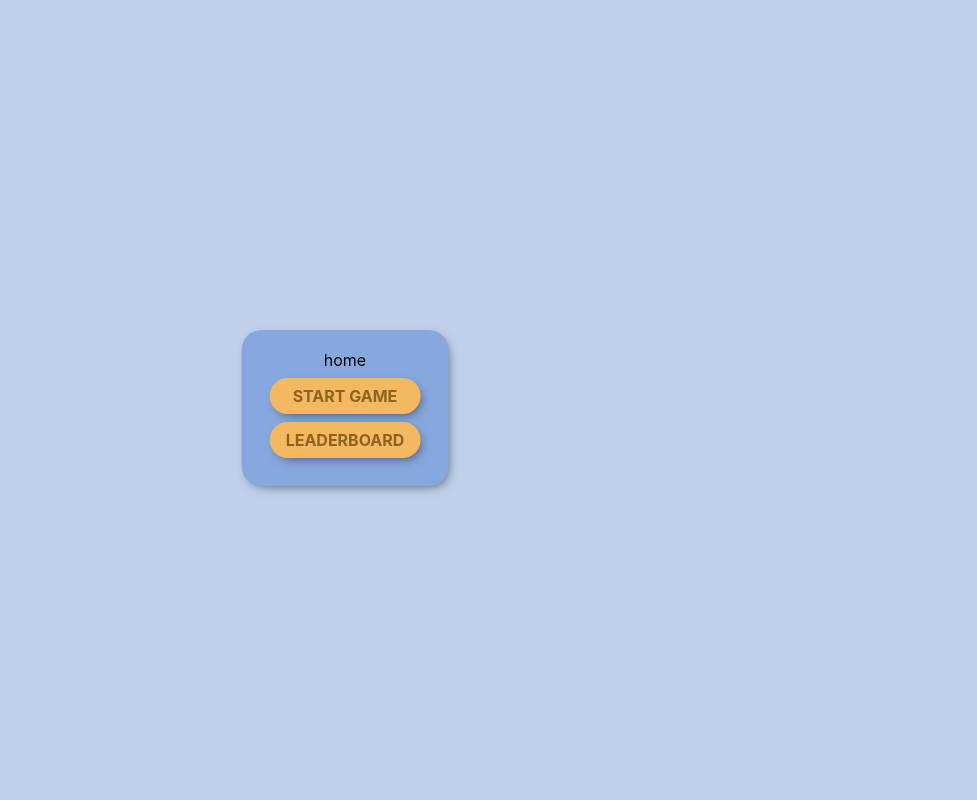
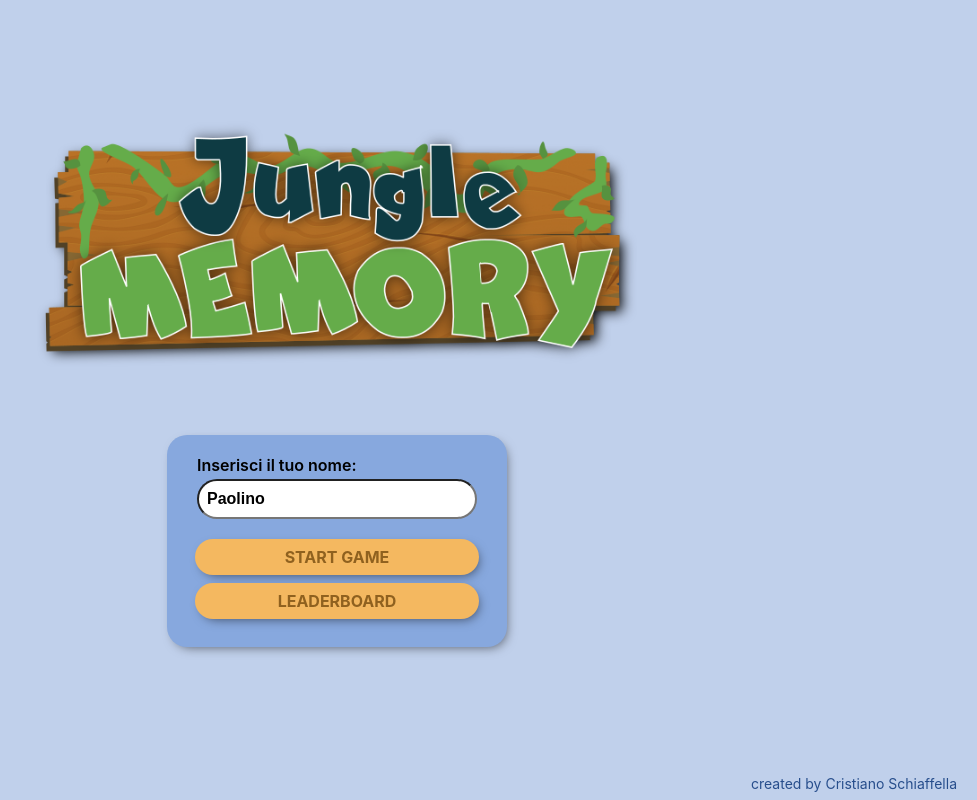
Before and after one commit to crischiaff/memory-game, a React (Create React App) app: page / in a window 1280 px wide. Shown: the whole page, without its empty margins (303-1280 px from the left). Built offline with nearby package versions, Linux system fonts and the light colour scheme.

Commit message:
homepage completed + add zustand

```diff
--- a/package.json
+++ b/package.json
@@ -15,7 +15,8 @@
     "react-router-dom": "^6.11.1",
     "react-scripts": "5.0.1",
     "typescript": "^4.9.5",
-    "web-vitals": "^2.1.4"
+    "web-vitals": "^2.1.4",
+    "zustand": "^4.3.8"
   },
   "scripts": {
     "start": "react-scripts start",
--- a/src/App.css
+++ b/src/App.css
@@ -2,12 +2,24 @@
   text-align: center;
   background-color: #c0d0eb;
   width: 100%;
+  flex-grow: 1;
+  display: flex;
+  justify-content: center;
+}
+.Footer {
+  background-color: #c0d0eb;
+  color: #274e8c;
+  padding-right: 20px;
+  padding-bottom: 8px;
+  text-align: right;
+  font-size: 14px;
 }
 #canvas {
   position: absolute;
   display: flex;
   height: 100vh;
   width: 100vw;
+  flex-direction: column;
 }
 
 .App-logo {
@@ -46,6 +58,7 @@
   -webkit-box-shadow: 3px 4px 11px -4px rgba(0,0,0,0.57);
   box-shadow: 3px 4px 11px -4px rgba(0,0,0,0.57);
   max-width: 400px;
+  min-width: 300px;
 }
 
 .Panel__Container__centered {
--- a/src/App.tsx
+++ b/src/App.tsx
@@ -27,9 +27,13 @@ const router = createBrowserRouter([
 
 function App() {
   return (
-    <div className="App">
+    <><div className="App">
       <RouterProvider router={router} />
     </div>
+    <div className="Footer">
+      created by Cristiano Schiaffella
+    </div>
+    </>
   );
 }
 
--- a/src/components/Panel.tsx
+++ b/src/components/Panel.tsx
@@ -2,7 +2,8 @@ import React from 'react';
 
 function Panel(props: {
     children: React.ReactNode,
-    centered: boolean
+    centered?: boolean,
+    className?: string
 }) {
 
 
@@ -10,7 +11,8 @@ function Panel(props: {
         <div
             className={
                 "Panel__Container " +
-                (props.centered ? "Panel__Container__centered" : "")
+                (props.centered ? "Panel__Container__centered " : " ") +
+                props.className
             }
         >
             {props.children}
--- /dev/null
+++ b/src/components/TextInput.css
@@ -0,0 +1,19 @@
+.TextInput__Input {
+    width: 260px;
+    height: 36px;
+    border-radius: 20px;
+    padding: 0px 8px;
+    font-size: 16px;
+    font-weight: 600;
+}
+
+.TextInput__Label {
+    text-align: left;
+    margin-left: 10px;
+    margin-bottom: 4px;
+    font-weight: 600;
+}
+
+.TextInput__Container {
+    margin-bottom: 20px;
+}
--- /dev/null
+++ b/src/components/TextInput.tsx
@@ -0,0 +1,23 @@
+import React from 'react';
+import './TextInput.css';
+
+function TextInput(props: {
+    label: string,
+    value: string,
+    onChange:  (e: any) => any
+}) {
+    return (
+            <div className="TextInput__Container">
+                <div className="TextInput__Label">
+                    {props.label}
+                </div>
+                <input
+                    className="TextInput__Input"
+                    value={props.value}
+                    onChange={props.onChange}
+                />
+            </div>
+        );
+}
+
+export default TextInput;
--- /dev/null
+++ b/src/pages/home.css
@@ -0,0 +1,10 @@
+.Home__Container {
+    display: flex;
+    flex-direction: column;
+    justify-content: center;
+    align-items: center;
+    gap: 60px;
+}
+.Home__Title {
+    display: block;
+}
--- a/src/pages/home.tsx
+++ b/src/pages/home.tsx
@@ -4,15 +4,33 @@ import {
   } from "react-router-dom";
 import ButtonLink from '../components/ButtonLink';
 import Panel from '../components/Panel';
+import TextInput from '../components/TextInput';
+import './home.css'
 function Home() {
     return (
-            <Panel centered>
 
-                home<br/>
+        <div className="Home__Container">
+            <img
+                src="/Title.png"
+                width="600px"
+                className="Home__Title"
+            />
+            <Panel className="Home__Panel">
+
+
+                <TextInput
+                    label="Inserisci il tuo nome:"
+                    value="Paolino"
+                    onChange={(e) => {
+
+                    }}
+                />
                 <ButtonLink to="/level">Start game</ButtonLink>
                 <ButtonLink to="/leaderboard">Leaderboard</ButtonLink>
 
             </Panel>
+        </div>
+
         );
 }
 
```
Also changed, not shown: public/Title.png (added), 1 other file (tests, documents, lock files or other folders).
